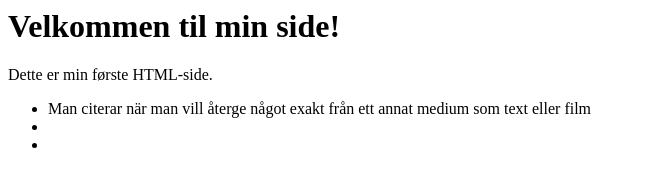
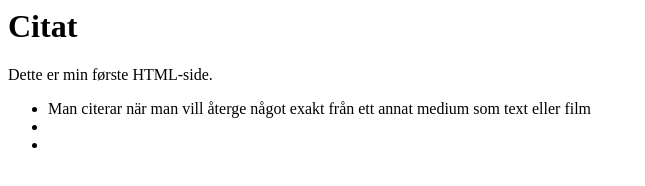
Before and after one commit to TheMegaRabbit/TheMegaRabbit.github.io, a plain HTML site: page index.html in a window 1280 px wide. Shown: the whole page, without its empty margins (0-645 px from the left). Drawn offline with Linux system fonts and the light colour scheme.

Commit message:
Update index.html

```diff
--- a/index.html
+++ b/index.html
@@ -3,7 +3,7 @@
     <title>Citat</title>
 </head>
 <body>
-    <h1>Velkommen til min side!</h1>
+    <h1>Citat</h1>
     <p>Dette er min første HTML-side.</p>
     <ul>
         <li>Man citerar när man vill återge något exakt från ett annat medium som text eller film</li>
```
